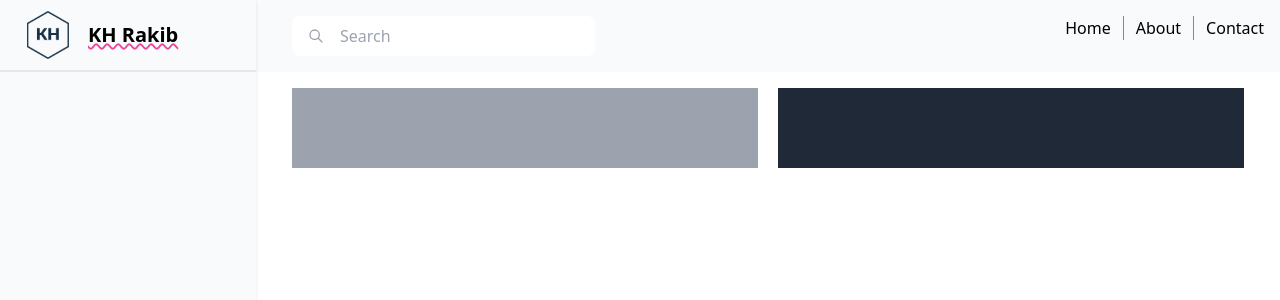
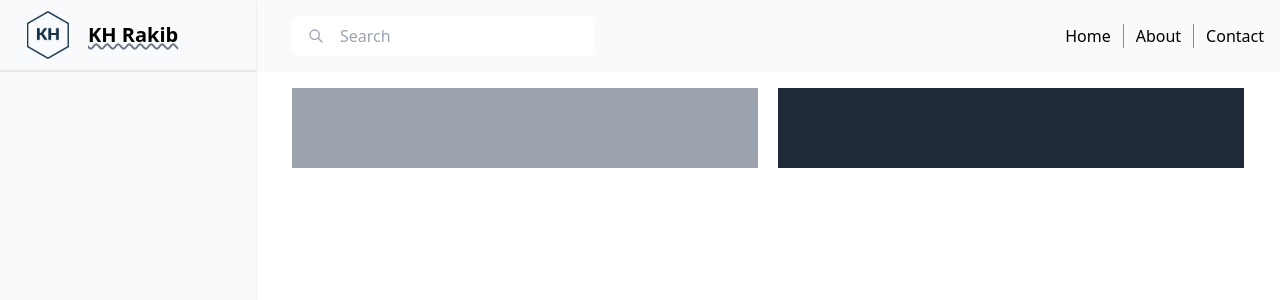
Before and after one commit to khr-rakib/rakib-3.0, a Next.js app: page / in a window 1280 px wide. Shown: the top 300 px of the page. Built offline with nearby package versions, Linux system fonts and the light colour scheme.

Commit message:
menu certer - header text color change

```diff
--- a/components/Header.js
+++ b/components/Header.js
@@ -8,7 +8,7 @@ export default function Header () {
     return (
         <>
             <header className="bg-gray-50 p-4 mb">
-                <div className="flex justify-between gap-4">
+                <div className="flex justify-between gap-4 items-center">
                     <div className="flex items-center space-x-5">
                         <div className="cursor-pointer sm:hidden " onClick={() => dispatch(sideNavAction(true))}>
                             <svg xmlns="http://www.w3.org/2000/svg" className="h-6 w-6" fill="none" viewBox="0 0 24 24" stroke="currentColor">
@@ -16,11 +16,11 @@ export default function Header () {
                             </svg>
                         </div>
                         <div>
-                            <div class="relative">
+                            <div className="relative">
                                 <svg xmlns="http://www.w3.org/2000/svg" className="h-4 w-4 absolute text-gray-400 top-3 left-4" fill="none" viewBox="0 0 24 24" stroke="currentColor">
                                     <path strokeLinecap="round" strokeLinejoin="round" strokeWidth={2} d="M21 21l-6-6m2-5a7 7 0 11-14 0 7 7 0 0114 0z" />
                                 </svg>
-                                <input type="text" class="bg-white h-10 w-full pl-12 pr-6 rounded-lg focus:outline-none hover:cursor-pointer" placeholder='Search'/>
+                                <input type="text" className="bg-white h-10 w-full pl-12 pr-6 rounded-lg focus:outline-none hover:cursor-pointer" placeholder='Search'/>
                             </div>
                         </div>
                     </div>
--- a/components/Sidebar.js
+++ b/components/Sidebar.js
@@ -3,7 +3,7 @@ export default function Sidebar () {
         <>
             <div className="px-6 h-[72px] w-full border-b-2 flex items-center gap-4">
                 <img src="/logo-new.png" alt="Kh-rakib" className="w-12 h-12 object-contain" />
-                <h1 className="text-xl font-bold text-black underline decoration-2 decoration-wavy decoration-pink-500">KH Rakib</h1>
+                <h1 className="text-xl font-bold text-black underline decoration-2 decoration-wavy decoration-gray-500">KH Rakib</h1>
             </div>
         </>
     )
```
